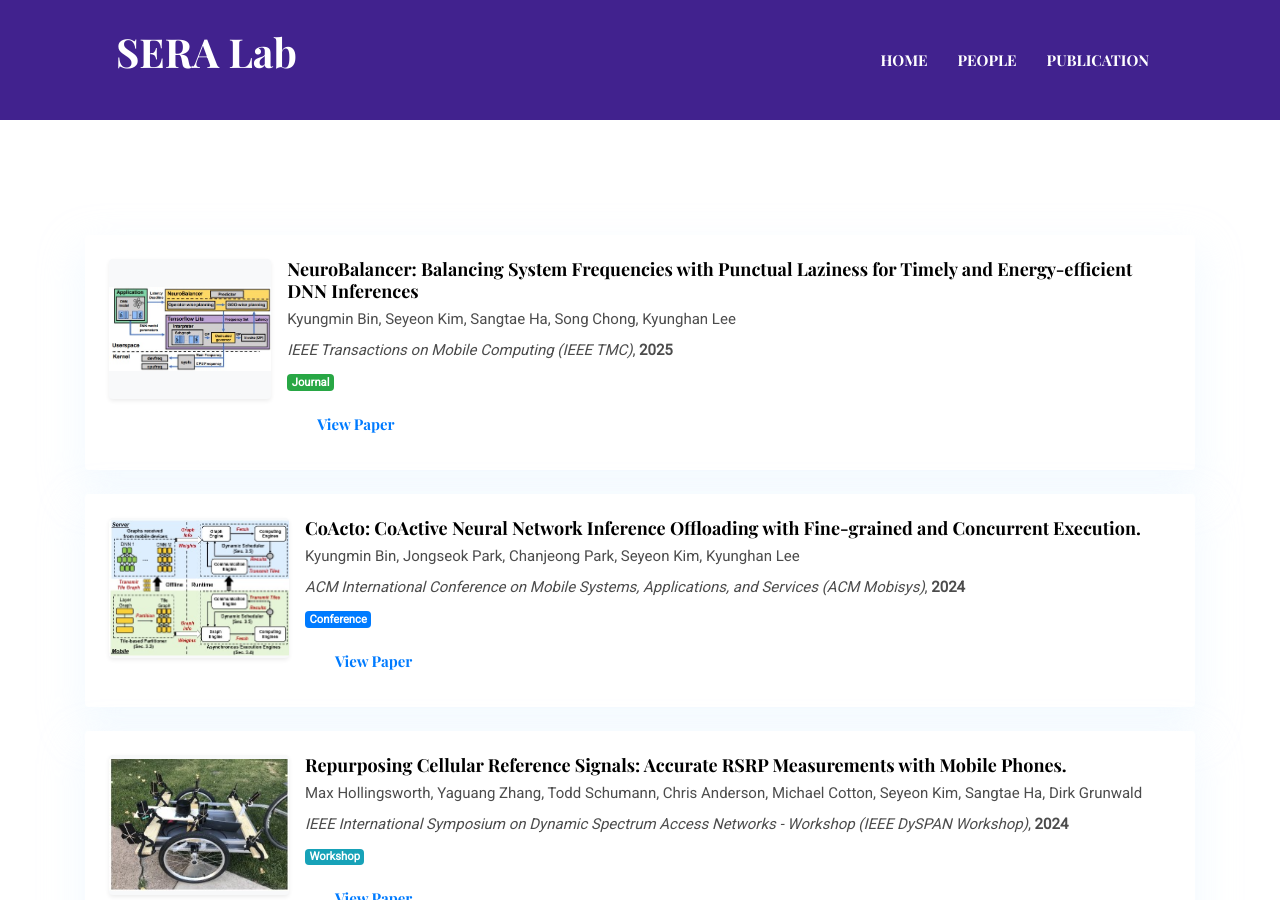
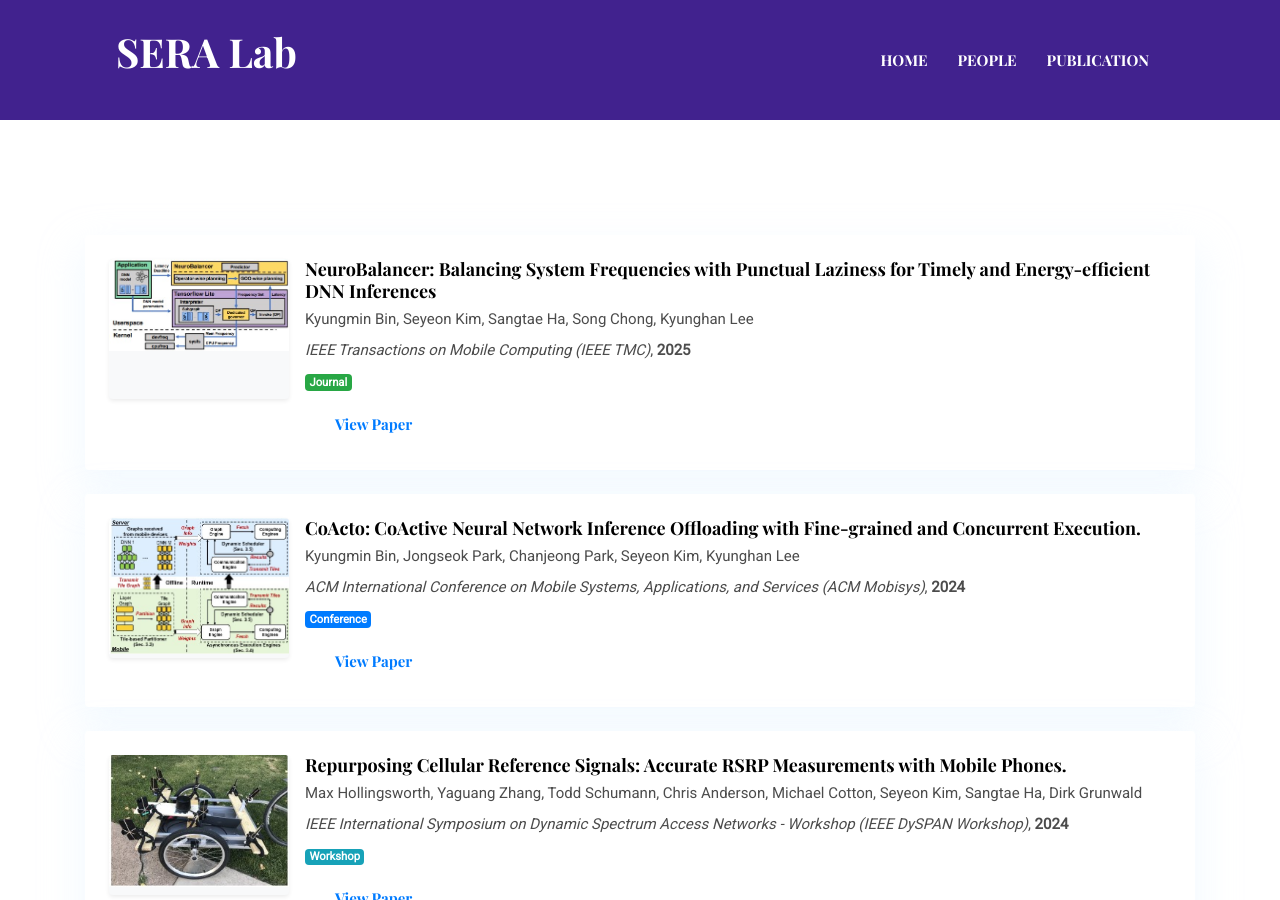
Before and after one commit to seyeon4302/seyeon4302.github.io, a Jekyll site: the page built from _pages/publications.html, in a window 1280 px wide and 900 px high, scrolled down 549 px. Built offline with Jekyll 4.4.1, drawn with Linux system fonts in a browser that asks for light colours.

Commit message:
Update publications.html

```diff
--- a/_pages/publications.html
+++ b/_pages/publications.html
@@ -20,13 +20,13 @@ permalink: /publications/
 
           {% if item.icon %}
           <div style="width: 180px; height: 140px; overflow: hidden;"
-               class="mr-3 rounded shadow-sm d-flex align-items-center justify-content-center bg-light">
+               class="mr-3 rounded shadow-sm d-flex align-items-start justify-content-center bg-light">
             <img src="{{ site.baseurl }}/{{ item.icon }}" alt="Paper"
-                 style="max-width: 100%; max-height: 100%; object-fit: contain;">
+                 style="max-width: 100%; max-height: 100%; object-fit: contain; align-self: flex-start;">
           </div>
           {% endif %}
 
-          <div>
+          <div style="flex: 1; min-width: 0;">
             <h5 class="mb-1 font-weight-bold">{{ item.title }}</h5>
             <p class="mb-1">{{ item.authors }}</p>
             <p class="mb-1"><em>{{ item.venue }}</em>, <strong>{{ item.year }}</strong></p>
```
